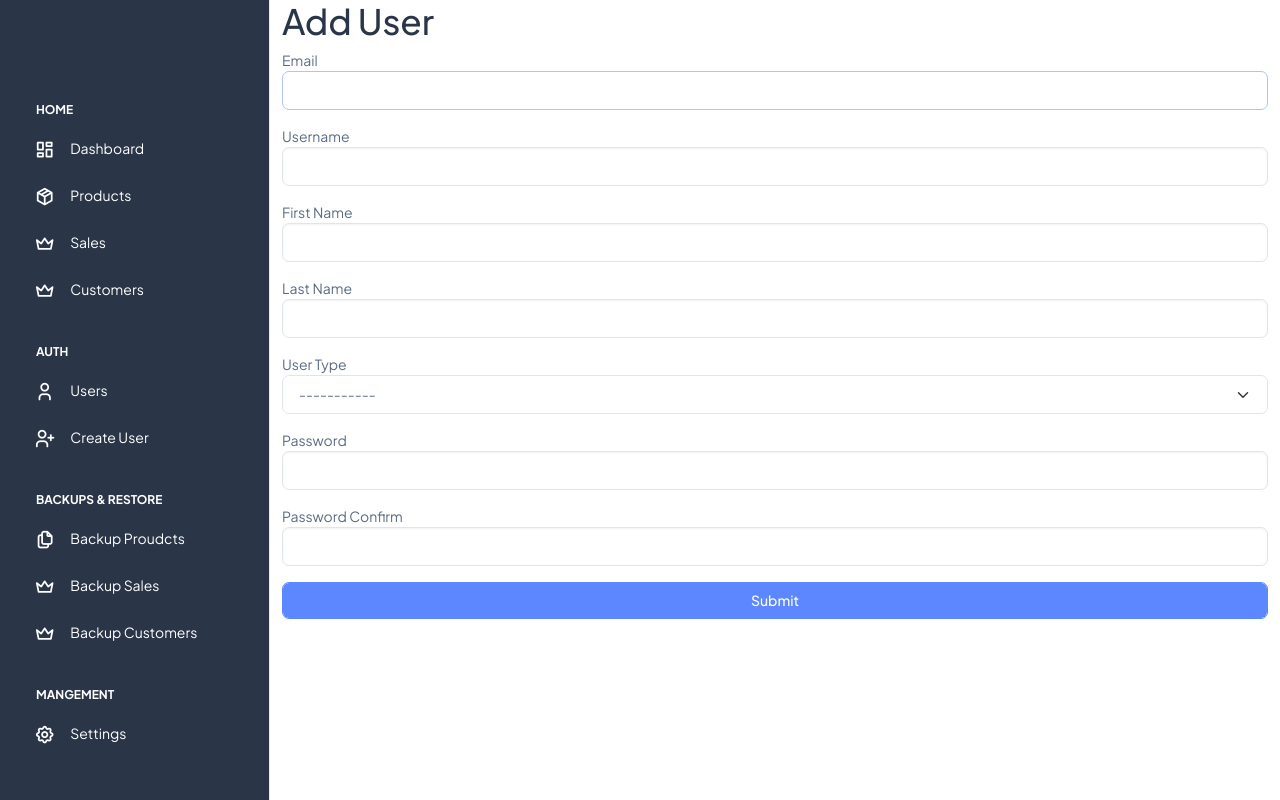
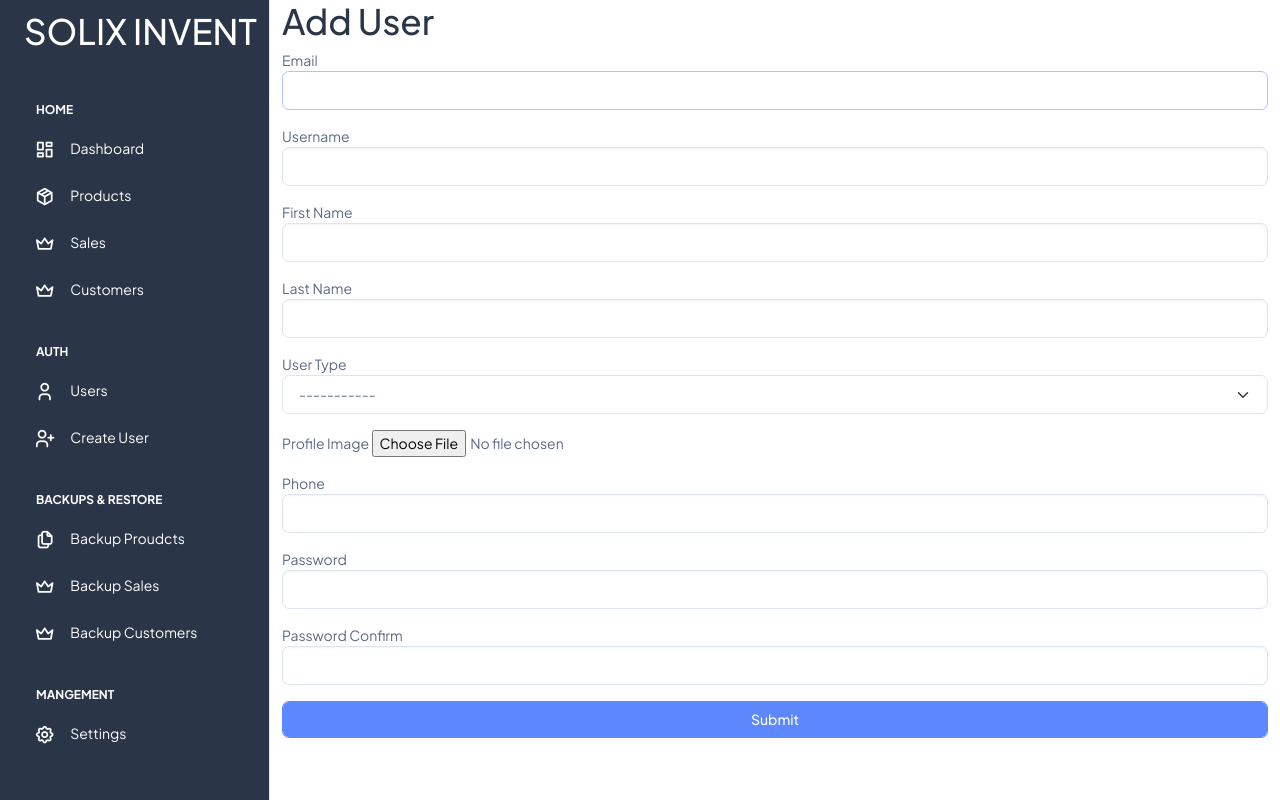
Before and after one commit to miclemabasie/Ernesto-Inventory, a Django app: page /accounts/add_user/ in a window 1280 px wide. Run offline with Django 4.2, Linux system fonts and the light colour scheme; the visitor is signed in with stand-in values (Sample User, id 1); data that the repository does not hold is empty; parts of the project's set-up code (start-up, migrations or seed data) failed here and were passed over; some libraries are stand-ins or nearby versions.

Commit message:
add profile creation for store users

```diff
--- a/accounts/forms.py
+++ b/accounts/forms.py
@@ -1,5 +1,5 @@
 from django.contrib.auth.forms import UserChangeForm, UserCreationForm
-from .models import User
+from .models import User, Profile
 from django import forms
 from crispy_forms.helper import FormHelper
 from crispy_forms.layout import Submit
@@ -79,3 +79,13 @@ class LoginForm(forms.Form):
         #     self.add_error('password', 'Invalid password')
 
         return cleaned_data
+
+
+class ProfileForm(forms.ModelForm):
+    class Meta:
+        model = Profile
+        fields = ["image", "phone"]
+
+    widgets = {
+        "phone": forms.TextInput(attrs={"class": "form-control"}),
+    }
--- a/accounts/models.py
+++ b/accounts/models.py
@@ -36,3 +36,12 @@ class User(AbstractBaseUser, PermissionsMixin):
 
     def get_short_name(self):
         return self.username
+
+
+class Profile(models.Model):
+    user = models.OneToOneField(User, related_name="profile", on_delete=models.CASCADE)
+    image = models.ImageField(upload_to="profiles", null=True, blank=True)
+    phone = models.CharField(max_length=20, null=True, blank=True)
+
+    def __str__(self):
+        return f"{self.user.username}'s profile"
--- a/accounts/views.py
+++ b/accounts/views.py
@@ -1,4 +1,4 @@
-from django.shortcuts import render, redirect
+from django.shortcuts import render, redirect, get_object_or_404
 from django.urls import reverse
 from django.contrib.auth import get_user_model
 from .forms import LoginForm
@@ -6,9 +6,9 @@ from django.http import HttpResponse
 from django.contrib.auth import login, authenticate
 from django.contrib.auth.decorators import login_required
 from django.contrib.auth.models import Group
-from .forms import CustomUserCreationForm
+from .forms import CustomUserCreationForm, ProfileForm
 from django.contrib.auth.decorators import permission_required
-
+from .models import Profile
 
 User = get_user_model()
 
@@ -52,13 +52,14 @@ def list_users(request):
 @permission_required("accounts.add_user", "accounts.change_user")
 def add_user(request):
     form = CustomUserCreationForm(request.POST or None)
+    profile_form = ProfileForm(request.POST or None)
     if request.method == "POST":
         print("The form was posted")
         if form.is_valid():
             data = form.cleaned_data
-            print(data)
+            profile_image = request.FILES.get("image")
+            phone = request.POST.get("phone")
             user_group = request.POST["grouptype"]
-            print("#####", user_group)
             # Get the group matching group type
             try:
                 group = Group.objects.get(name=user_group)
@@ -86,21 +87,25 @@ def add_user(request):
             user.save()
             user.groups.add(group)
             user.save()
+            # Create a profile for the user aswell
+
+            profile = Profile.objects.create(
+                user=user, image=profile_image, phone=phone
+            )
+            profile.save()
             return redirect(reverse("home"))
         else:
             print(form.errors)
     template_name = "accounts/add_user.html"
-    context = {
-        "form": form,
-    }
+    context = {"form": form, "profile_form": profile_form}
     return render(request, template_name, context)
 
 
-{
-    "email": "test@mail.com",
-    "username": "tester",
-    "first_name": "testing",
-    "last_name": "testee",
-    "password1": "12electron@3#",
-    "password2": "12electron@3#",
-}
+@login_required
+@permission_required("accounts.change_user")
+def edit_user(request, user_id):
+    if request.method == POST:
+        user = get_object_or_404(User, id=user_id)
+        data = request.POST
+        user.username = data.username
+        # get profile associated with user
--- a/templates/accounts/add_user.html
+++ b/templates/accounts/add_user.html
@@ -5,7 +5,7 @@
 
 <div class="container">
     <h1>Add User</h1>
-    <form action="{% url "accounts:add_user" %}" method="post">
+    <form action="{% url "accounts:add_user" %}" method="post" enctype="multipart/form-data">
         {% csrf_token %}
         <div class="form-group mb-3">
             <label for="email">Email</label>
@@ -36,6 +36,16 @@
               </select>
         </div>
 
+        <div class="form-group mb-3">
+            <label for="profile_image">Profile Image</label>
+            {{ profile_form.image }}
+        </div>
+
+        <div class="form-group mb-3">
+            <label for="phone">Phone</label>
+            {{ profile_form.phone }}
+        </div>
+
 
         <div class="form-group mb-3">
             <label for="password1">Password</label>
@@ -47,9 +57,6 @@
             {{ form.password2 }}
         </div>
 
-
-
-
         <button type="submit" class="btn btn-primary form-control">Submit</button>
     </form>
 </div>
@@ -60,6 +67,8 @@
 <script>
     let pas1 = document.getElementById("id_password1")
     let pas2 = document.getElementById("id_password2")
+    let phone = document.getElementById("id_phone")
+    phone.classList.add("form-control")
     pas1.classList.add("form-control")
     pas2.classList.add("form-control")
 </script>
--- a/templates/components/sidebar.html
+++ b/templates/components/sidebar.html
@@ -4,7 +4,11 @@
       <div class="brand-logo d-flex align-items-center justify-content-between">
         <a href="./index.html" class="text-nowrap logo-img">
           {% comment %} <img src="{% static 'assets/images/logos/dark-logo.svg' %}" width="180" alt="" /> {% endcomment %}
+          {% if site_settings.company_name %}
           <h1 class="text-white">{{site_settings.company_name}}</h1>
+          {% else %}
+          <h1 class="text-white">SOLIX INVENT</h1>
+          {% endif %}
         </a>
         <div class="close-btn d-xl-none d-block sidebartoggler cursor-pointer" id="sidebarCollapse">
           <i class="ti ti-x fs-8"></i>
```
Also changed, not shown: accounts/admin.py (+8 -1 lines), accounts/migrations/0002_profile.py (added), accounts/migrations/0003_alter_profile_user.py (added), accounts/migrations/0004_alter_profile_image_alter_profile_phone_and_more.py (added), mediafiles/profiles/photo_2023-10-02_14-07-59.jpg (added), 1 other file.
